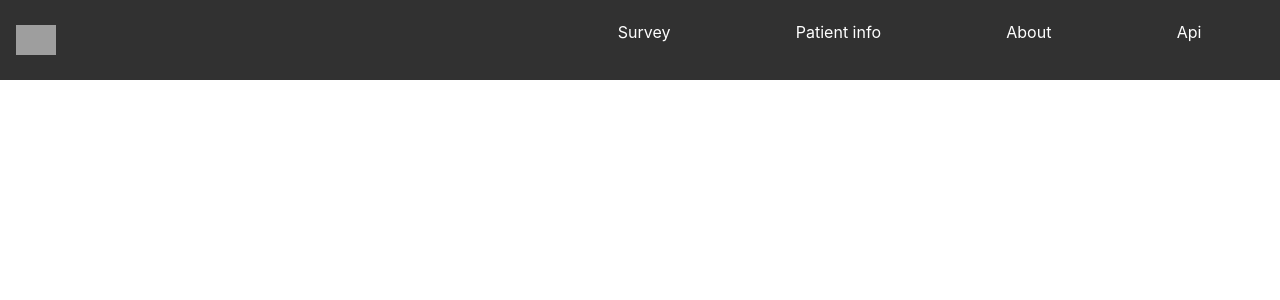
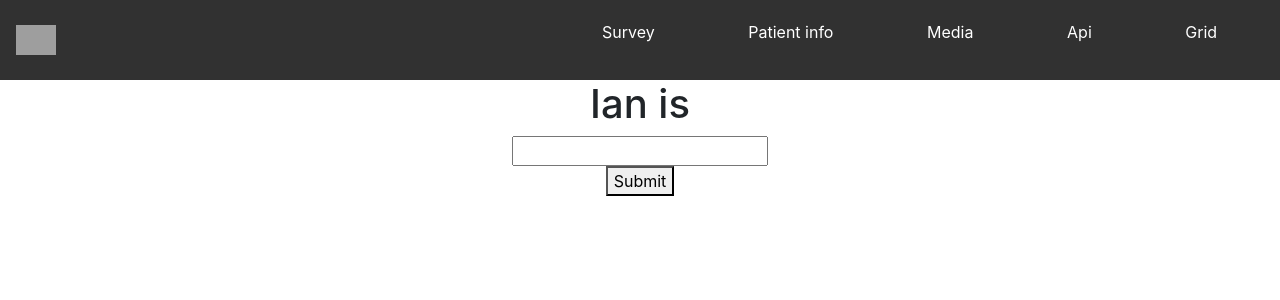
Before and after one commit to joaquin-rodriguez/aprendiendoReact, a React (Create React App) app in the folder router/: page /Grid in a window 1280 px wide. Shown: the top 300 px of the page. Built offline with nearby package versions, Linux system fonts and the light colour scheme; grey boxes are pictures that could not be loaded.

Commit message:
I changed many things

```diff
--- a/router/src/App.js
+++ b/router/src/App.js
@@ -4,11 +4,13 @@ import Nav from "./Nav";
 import Content from "./Content";
 import Survey from "./Survey";
 import LogIn from "./LogIn";
-import About from "./About";
+import Media from "./Media";
 import Api from "./Api";
+import Grid from "./Grid";
 import { BrowserRouter as Router, Switch, Route } from "react-router-dom";
 import { render } from "@testing-library/react";
 import bootstrap from "react-bootstrap";
+
 
 function App() {
   return (
@@ -19,8 +21,9 @@ function App() {
           <Route path="/" exact component={Home} />
           <Route path="/content" component={Content} />
           <Route path="/survey" component={Survey} />
-          <Route path="/About" component={About} />
+          <Route path="/Media" component={Media} />
           <Route path="/Api" component={Api} />
+          <Route path="/Grid" component={Grid} />
         </Switch>
       </div>
     </Router>
--- a/router/src/Content.js
+++ b/router/src/Content.js
@@ -15,7 +15,7 @@ class content extends React.Component {
   render() {
     return (
       <div>
-        <h2>La miel mas amarga</h2>
+        <h2>User info</h2>
         <Modal show={this.state.show} onHide={() => this.handleModal()}>
           <Modal.Header closeButton>
             <Modal.Body closeButton>
--- /dev/null
+++ b/router/src/Grid.js
@@ -0,0 +1,24 @@
+import React from 'react'
+
+function Ian() {
+    let stupid = document.getElementById("is").value;
+    alert("Ian is " + stupid);
+
+};
+
+
+function Diss() {
+    return (
+        <div>
+            <h1>Ian is </h1>
+            <form>
+                <input type={Text} id={"is"} />
+            </form>
+            <button onClick={Ian}>Submit</button>
+        </div>
+    );
+}
+
+
+
+export default Diss;
--- a/router/src/About.js
+++ b/router/src/Media.js
@@ -1,10 +1,10 @@
 import React from "react";
 
-function About() {
+function Media() {
     return (
         <div>
             <h1>
-                Hello world, lets get back into this thaaang
+                Diferent Types of media
         </h1>
             <iframe width="420" height="345" src="https://www.youtube.com/embed/dQw4w9WgXcQ">
             </iframe>
@@ -12,4 +12,4 @@ function About() {
     );
 };
 
-export default About;
+export default Media;
--- a/router/src/Nav.js
+++ b/router/src/Nav.js
@@ -21,11 +21,14 @@ function Nav() {
         <Link style={navStyle} to="/content">
           <li>Patient info</li>
         </Link>
-        <Link style={navStyle} to="/About">
-          <li>About</li>
+        <Link style={navStyle} to="/Media">
+          <li>Media</li>
         </Link>
         <Link style={navStyle} to="/Api">
           <li>Api</li>
+        </Link>
+        <Link style={navStyle} to="/ian">
+          <li>Grid</li>
         </Link>
       </ul>
     </nav>
```
